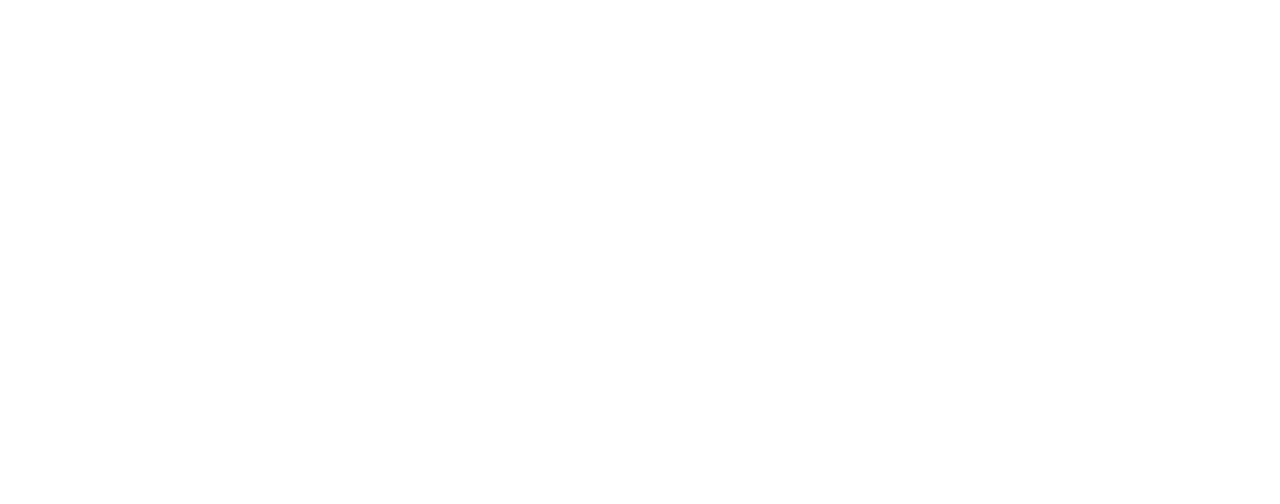
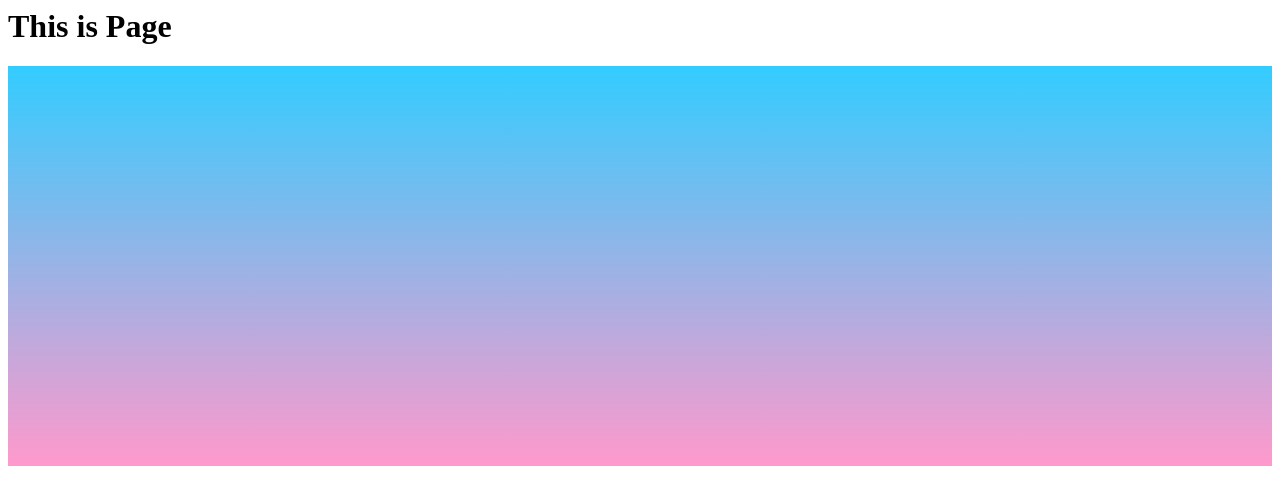
Before and after one commit to saponray/page, a plain HTML site: page index.html in a window 1280 px wide. Drawn offline with Linux system fonts and the light colour scheme.

Commit message:
Update index.html

```diff
--- a/index.html
+++ b/index.html
@@ -1,14 +1,14 @@
-<!DOCTYPE html>
 <html>
-<style>
+<body>
+  <h1>This is Page</h1>
+ <style>
 div {
-    height: 100%;
+    height: 400px;
     background: linear-gradient(to bottom, #33ccff 0%, #ff99cc 100%)
 }
 </style>
 <body>
 
 <div></div>
-
 </body>
 </html>
```
